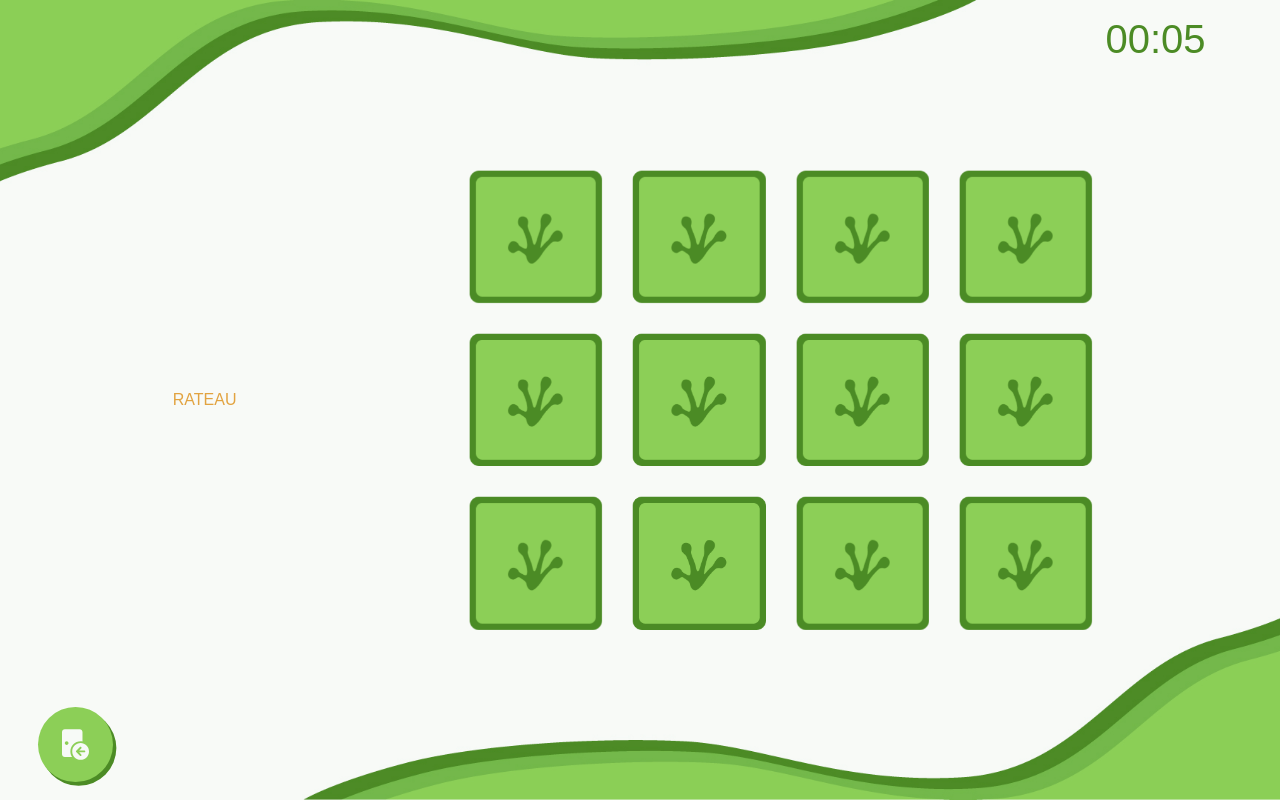
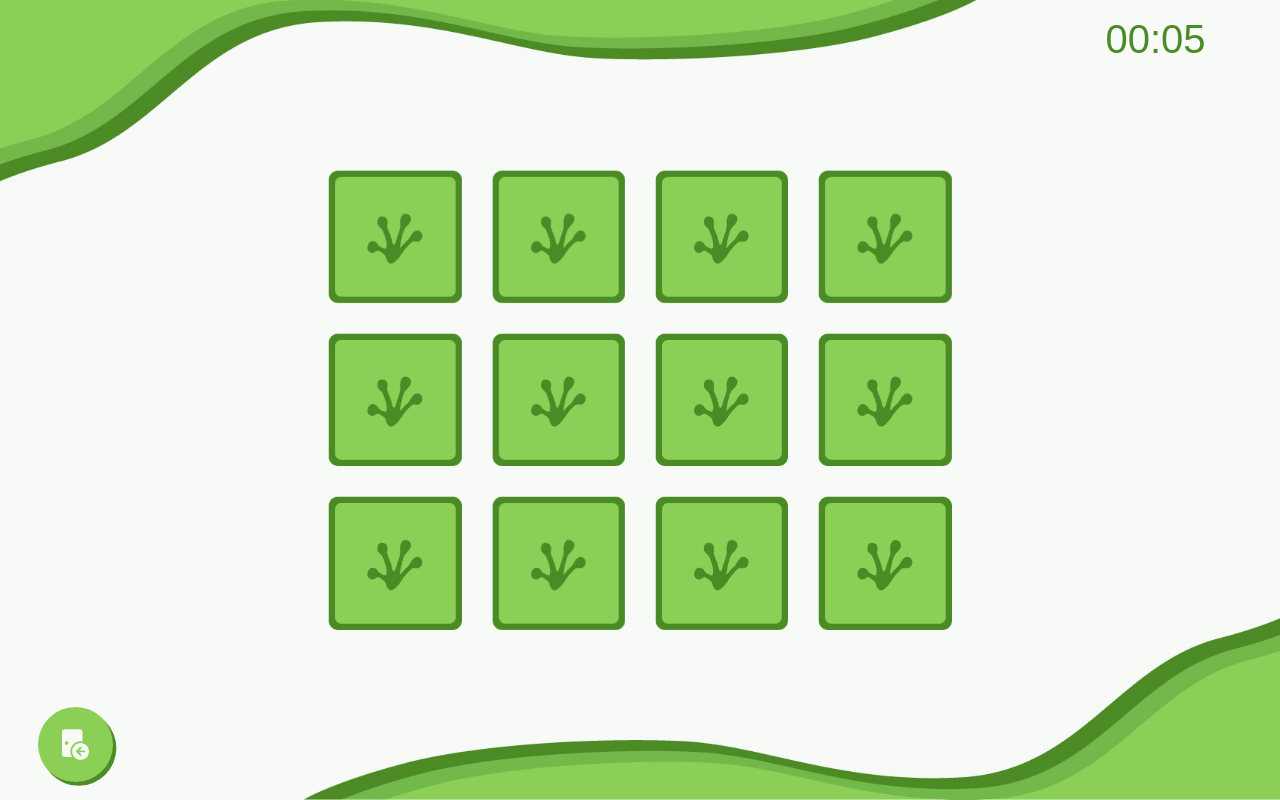
Before and after one commit to Rophyr/sae401, a Vue app: page /facile in a window 1280 px wide. Built offline with nearby package versions, Linux system fonts and the light colour scheme; a web font is replaced by a local one.

Commit message:
object desc

```diff
--- /dev/null
+++ b/public/data/objectDescription.json
@@ -0,0 +1,8 @@
+{
+  "rateau": "Le rateau est un outil de jardinage utilisé pour ratisser les feuilles mortes ou le gazon.",
+  "arrosoir": "L'arrosoir est un récipient muni d'une anse et d'un bec verseur, utilisé pour arroser les plantes.",
+  "elec": "L'électricité est une forme d'énergie résultant du mouvement des électrons.",
+  "rotten": "Un fruit pourri est un fruit qui a commencé à se décomposer et qui n'est plus comestible.",
+  "trash": "Les déchets sont des objets ou des substances dont on se débarrasse parce qu'ils ne sont plus utiles ou nécessaires.",
+  "velo": "Le vélo est un moyen de transport écologique et sain, propulsé par la force musculaire."
+}
--- a/src/assets/__global.scss
+++ b/src/assets/__global.scss
@@ -209,9 +209,9 @@ body{
             @include container-middle;
 
             .explain {
-              .word {
-                display: inline-block;
-                white-space: nowrap; // Ensure letters don't wrap to the next line
+              .object-description {
+                  display: inline-block;
+                  white-space: nowrap; // Ensure letters don't wrap to the next line
 
                 // Définir les couleurs sombres disponibles
                 $couleurs: ($dark-green, $dark-red, $dark-blue, $dark-yellow);
--- a/src/views/Facile.vue
+++ b/src/views/Facile.vue
@@ -4,15 +4,13 @@
       <!-- <img src="/froggy.png" alt="logo" class="logo"> -->
 
       <div class="container__top">
-        <Timer />
+        <Timer/>
       </div>
 
       <div class="container__middle">
 
-        <div class="explain">
-          <p class="word">
-            RATEAU
-          </p>
+        <div v-if="objectDescription" class="object-description">
+          {{ objectDescription }}
         </div>
 
         <div class="grid"> <!-- JEU -->
@@ -49,6 +47,9 @@ import Timer from '../components/Timer.vue'
 import '../assets/styles.css';  //link css / scss
 import { ref } from 'vue';
 
+import objectsData from '../../public/data/objectDescription.json';
+const objectDescription = ref('');
+
 const rows = 3;
 const columns = 4;
 const totalCards = rows * columns;
@@ -79,7 +80,10 @@ function flipCard(rowIndex, cardIndex) {
         grid.value[prevRowIndex][prevCardIndex].isFlipped = true;
         card.isFlipped = true;
         winCount++;
-        if(winCount == 6){
+
+        const objectName = card.backImagePath.split("/").pop().split(".")[0];
+        objectDescription.value = objectsData[objectName];
+        if(winCount === 6){
           document.getElementById('victory').style.height = "100px";
           document.getElementById('victory').style.width = "300px";
           document.getElementById('vic-text').style.transitionDelay = "300ms";
```
